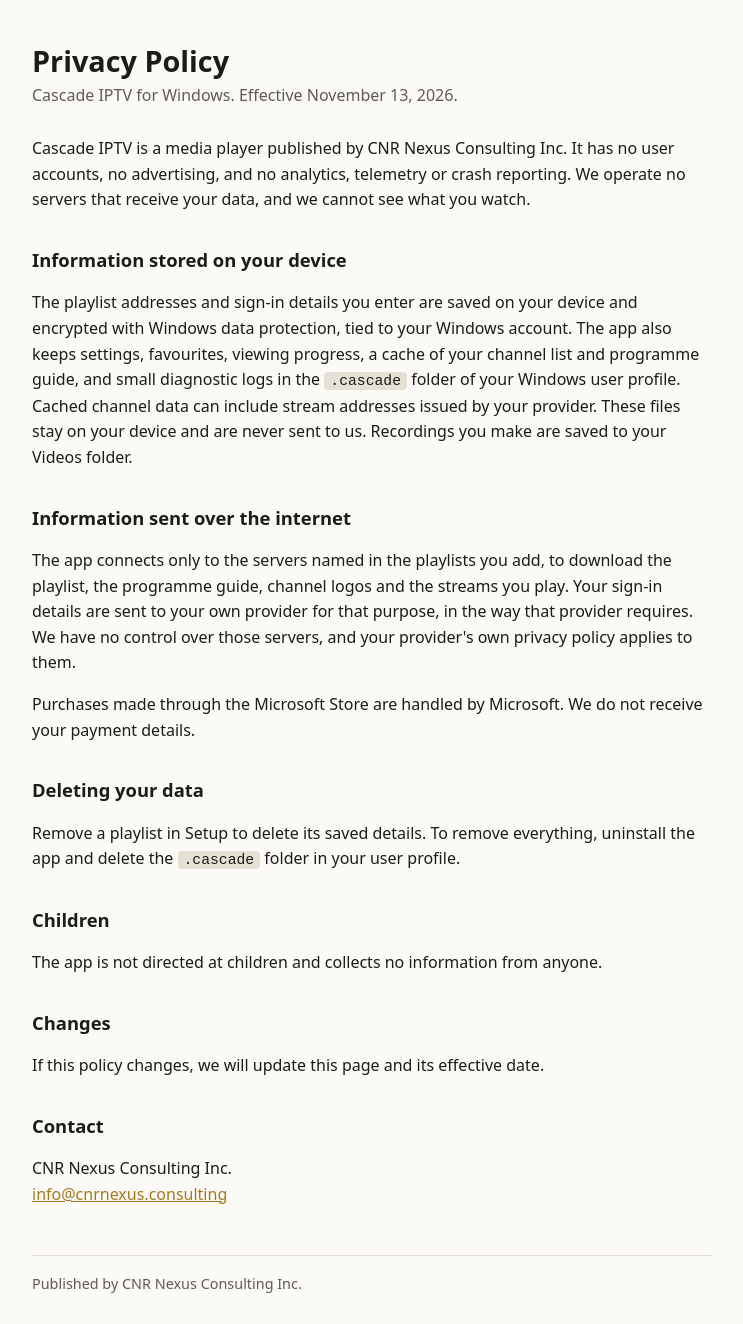
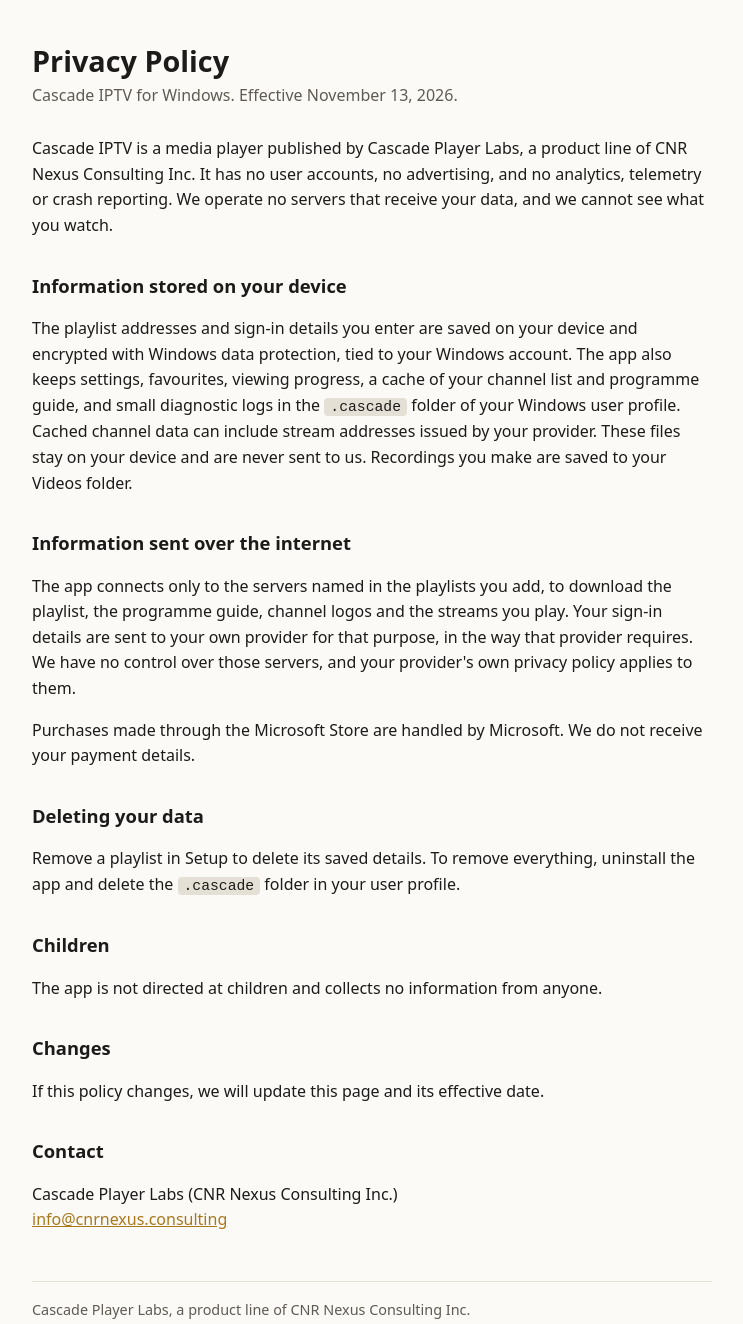
Before and after one commit to Cnrnexus/cascade-iptv-site, a plain HTML site: page privacy.html in a window 1280 px wide. Shown: the part 60-1384 px from the top of the page, without its empty margins (268-1011 px from the left). Drawn offline with Linux system fonts and the light colour scheme.

Commit message:
Publisher: Cascade Player Labs, a product line of CNR Nexus Consulting Inc.
Co-Authored-By: Claude Opus 5.5 <noreply@anthropic.com>
Claude-Session: https://claude.ai/code/session_015j9HAPRLd5cJUwxZkiTMtS

```diff
--- a/privacy.html
+++ b/privacy.html
@@ -7,7 +7,7 @@
 <h1>Privacy Policy</h1>
 <p class="meta">Cascade IPTV for Windows. Effective November 13, 2026.</p>
 
-<p>Cascade IPTV is a media player published by CNR Nexus Consulting Inc. It has no user accounts, no advertising, and no analytics, telemetry or crash reporting. We operate no servers that receive your data, and we cannot see what you watch.</p>
+<p>Cascade IPTV is a media player published by Cascade Player Labs, a product line of CNR Nexus Consulting Inc. It has no user accounts, no advertising, and no analytics, telemetry or crash reporting. We operate no servers that receive your data, and we cannot see what you watch.</p>
 
 <h2>Information stored on your device</h2>
 <p>The playlist addresses and sign-in details you enter are saved on your device and encrypted with Windows data protection, tied to your Windows account. The app also keeps settings, favourites, viewing progress, a cache of your channel list and programme guide, and small diagnostic logs in the <code>.cascade</code> folder of your Windows user profile. Cached channel data can include stream addresses issued by your provider. These files stay on your device and are never sent to us. Recordings you make are saved to your Videos folder.</p>
@@ -26,6 +26,6 @@
 <p>If this policy changes, we will update this page and its effective date.</p>
 
 <h2>Contact</h2>
-<p>CNR Nexus Consulting Inc.<br><a href="mailto:info@cnrnexus.consulting">info@cnrnexus.consulting</a></p>
-<footer>Published by CNR Nexus Consulting Inc.</footer>
+<p>Cascade Player Labs (CNR Nexus Consulting Inc.)<br><a href="mailto:info@cnrnexus.consulting">info@cnrnexus.consulting</a></p>
+<footer>Cascade Player Labs, a product line of CNR Nexus Consulting Inc.</footer>
 </main></body></html>
```
Also changed, not shown: index.html (+1 -1 lines), support.html (+1 -1 lines).
